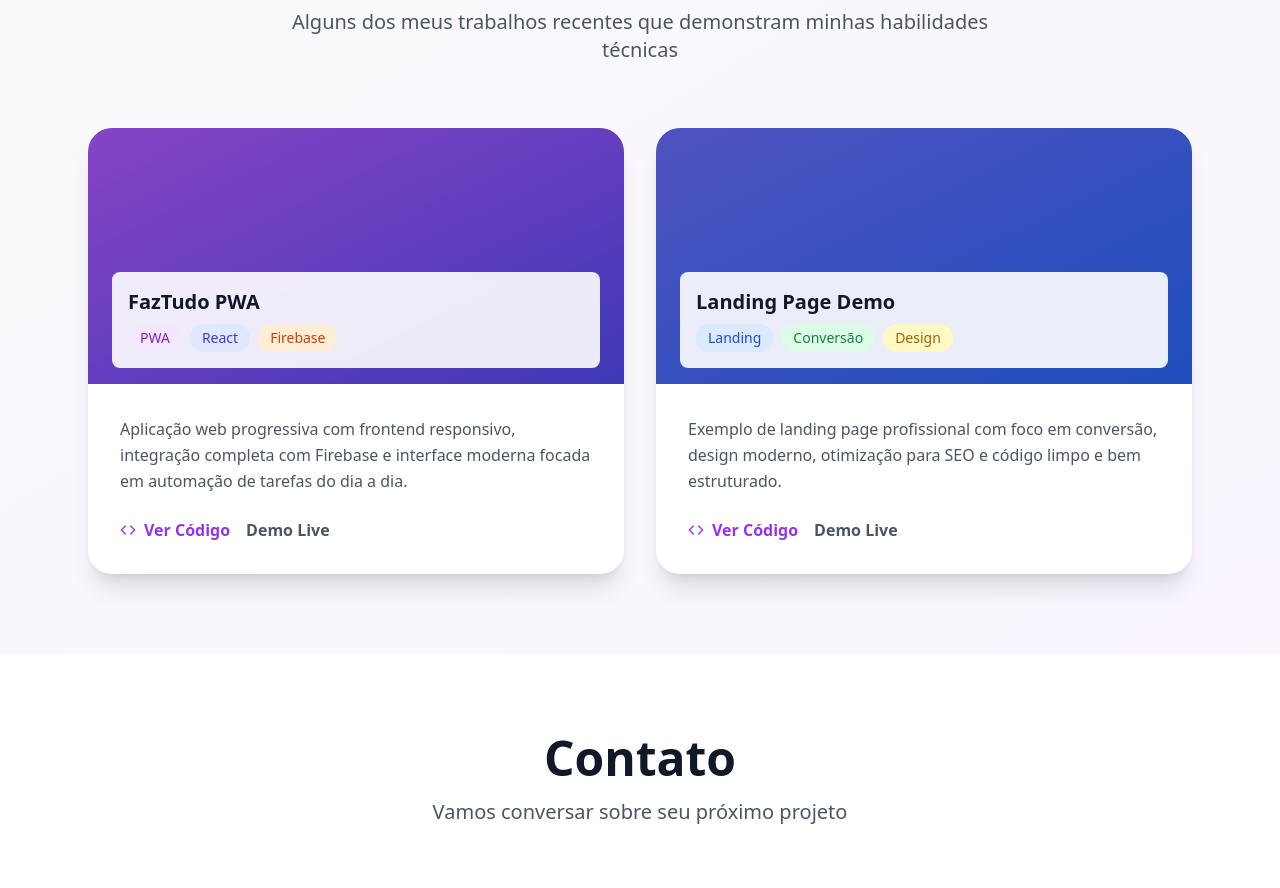
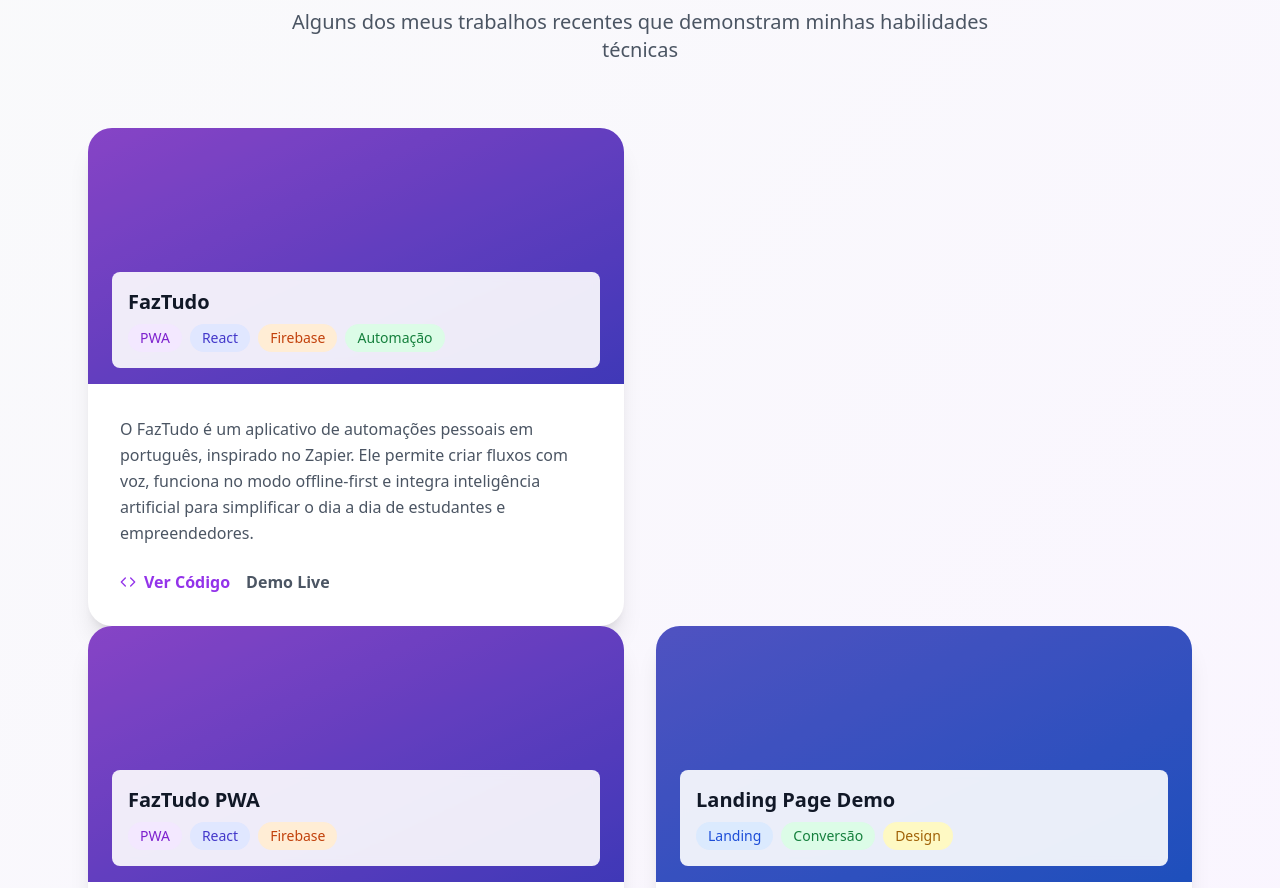
Before and after one commit to MateusRega321/portifolio-site, a React (Vite) app: page / in a window 1280 px wide. Shown: the part 1570-2458 px from the top of the page. Built offline with nearby package versions, Linux system fonts and the light colour scheme.

Commit message:
Update App.tsx

```diff
--- a/src/App.tsx
+++ b/src/App.tsx
@@ -164,7 +164,50 @@ function App() {
               Alguns dos meus trabalhos recentes que demonstram minhas habilidades técnicas
             </p>
           </div>
-
+          <div className="grid lg:grid-cols-2 gap-8">
+  <div className="group bg-white rounded-3xl shadow-xl hover:shadow-2xl transition-all duration-500 overflow-hidden hover:-translate-y-2">
+    <div className="h-64 bg-gradient-to-br from-purple-500 to-indigo-600 relative overflow-hidden">
+      <div className="absolute inset-0 bg-black/20"></div>
+      <div className="absolute bottom-4 left-6 right-6">
+        <div className="bg-white/90 backdrop-blur-sm rounded-lg p-4">
+          <h3 className="text-xl font-bold text-gray-900 mb-2">FazTudo</h3>
+          <div className="flex space-x-2">
+            <span className="px-3 py-1 bg-purple-100 text-purple-700 text-sm rounded-full">PWA</span>
+            <span className="px-3 py-1 bg-indigo-100 text-indigo-700 text-sm rounded-full">React</span>
+            <span className="px-3 py-1 bg-orange-100 text-orange-700 text-sm rounded-full">Firebase</span>
+            <span className="px-3 py-1 bg-green-100 text-green-700 text-sm rounded-full">Automação</span>
+          </div>
+        </div>
+      </div>
+    </div>
+    <div className="p-8">
+      <p className="text-gray-600 mb-6 leading-relaxed">
+        O FazTudo é um aplicativo de automações pessoais em português, inspirado no Zapier.
+        Ele permite criar fluxos com voz, funciona no modo offline-first e integra inteligência
+        artificial para simplificar o dia a dia de estudantes e empreendedores.
+      </p>
+      <div className="flex space-x-4">
+        <a
+          href="https://github.com/seu-repo/faztudo"
+          target="_blank"
+          rel="noopener noreferrer"
+          className="flex items-center space-x-2 text-purple-600 hover:text-purple-700 font-semibold"
+        >
+          <Code className="w-4 h-4" />
+          <span>Ver Código</span>
+        </a>
+        <a
+          href="https://faztudo.vercel.app/"
+          target="_blank"
+          rel="noopener noreferrer"
+          className="flex items-center space-x-2 text-gray-600 hover:text-gray-700 font-semibold"
+        >
+          <span>Demo Live</span>
+        </a>
+      </div>
+    </div>
+  </div>
+</div>
           <div className="grid lg:grid-cols-2 gap-8">
             <div className="group bg-white rounded-3xl shadow-xl hover:shadow-2xl transition-all duration-500 overflow-hidden hover:-translate-y-2">
               <div className="h-64 bg-gradient-to-br from-purple-500 to-indigo-600 relative overflow-hidden">
```
